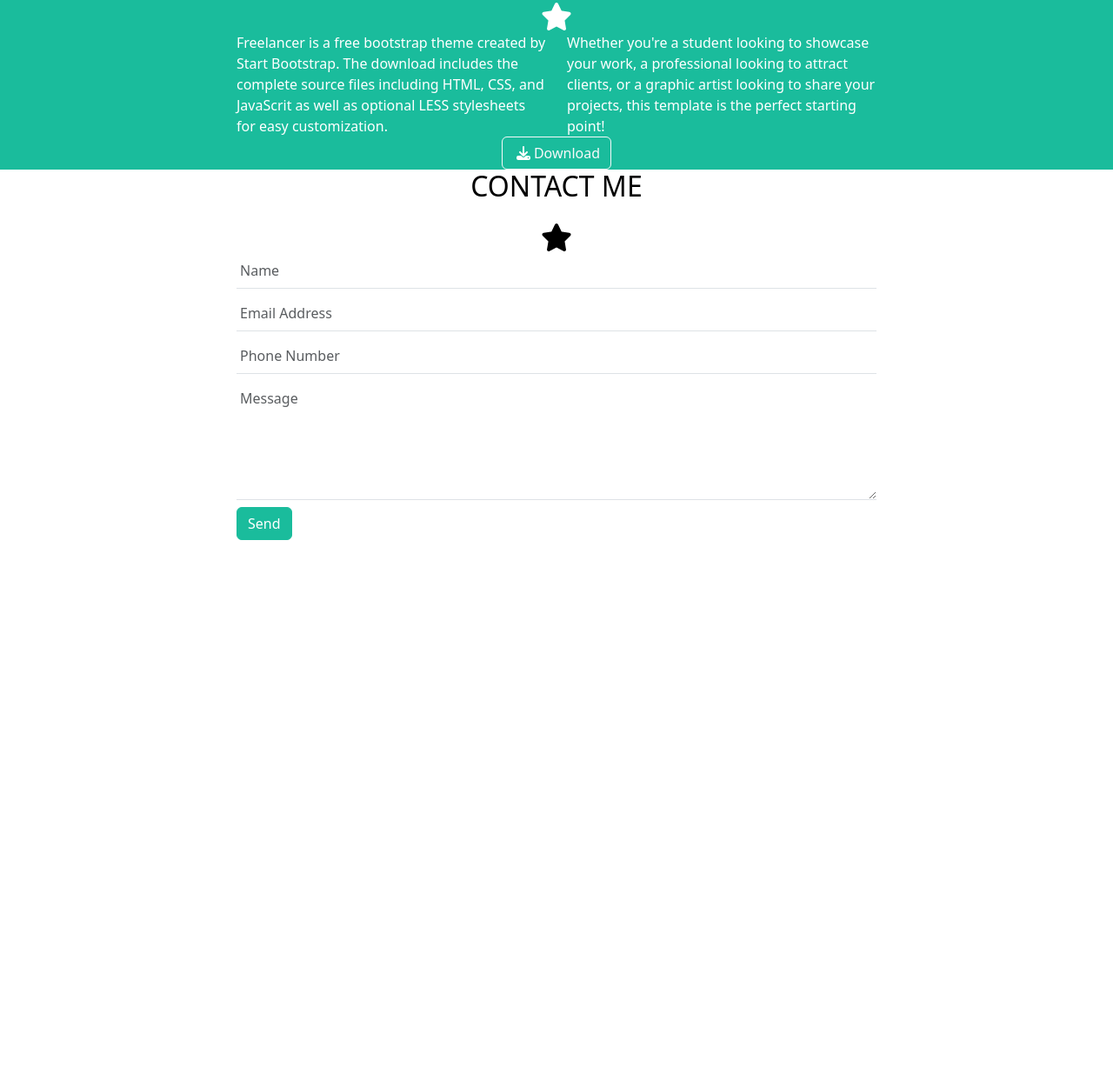
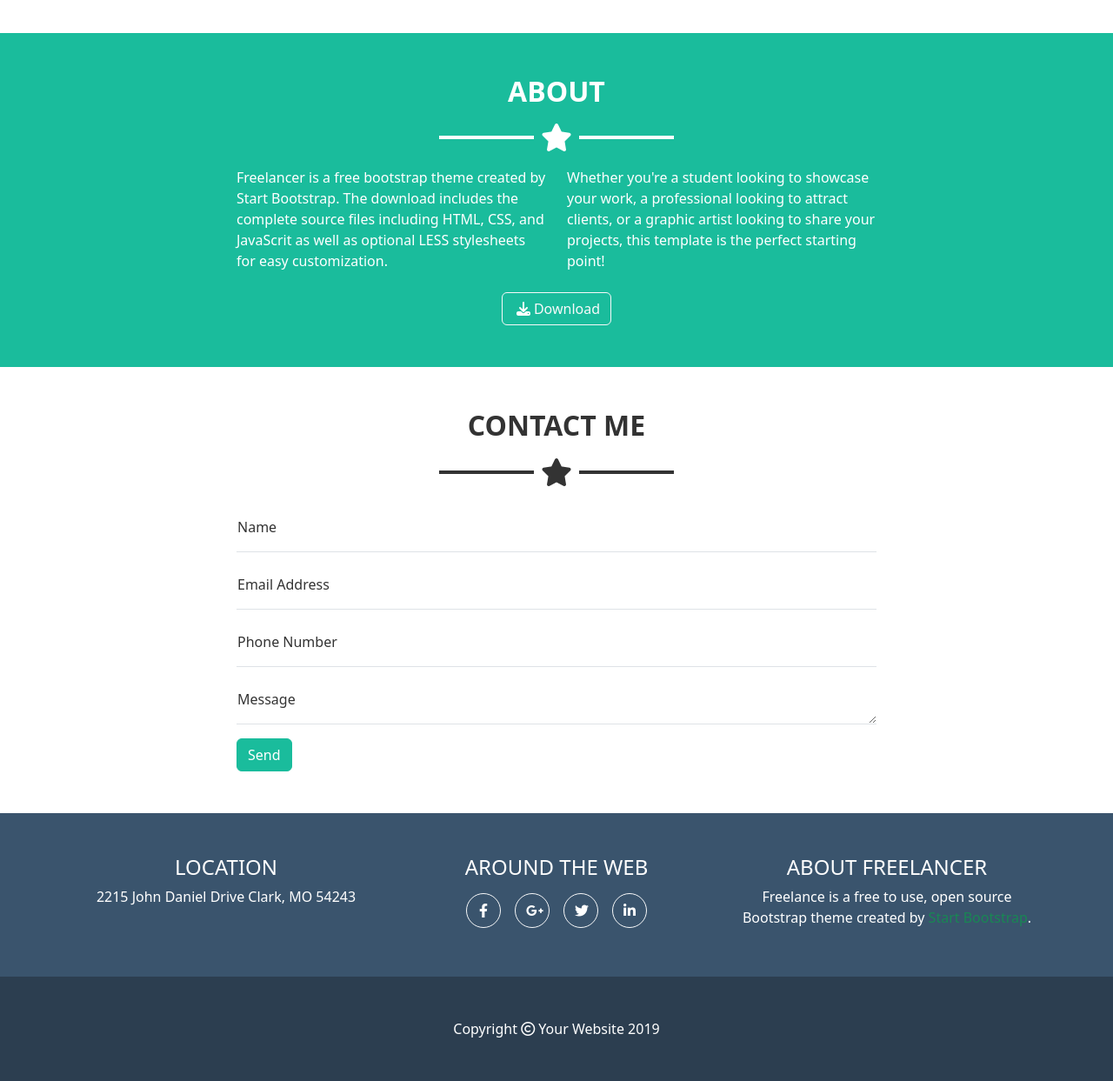
Before and after one commit to LorenzoPorrega/html-css-bootstrap-freelancer, a plain HTML site: page index.html in a window 1280 px wide. Shown: the part 1288-2531 px from the top of the page at 87% size. Before the commit the page ends 1909 px from the top, so only its background shows below. Drawn offline with nearby package versions, Linux system fonts and the light colour scheme.

Commit message:
exercise complted

```diff
--- a/css/style.css
+++ b/css/style.css
@@ -11,6 +11,27 @@ body{
 main{
     overflow: auto;
 }
+
+.widthed-hr{
+    max-width: 15%;
+    width: 10%;
+    opacity: 1;
+}
+
+.dark-grey-color{
+    color: rgb(51, 51, 51);
+}
+
+/*
+CLASSE PER NON SCRIVERE TUTTE LE CLASSI UTILITIES NEGLI INPUT DEL FORM - NON USATA
+.my-form{
+    border: 0;
+    border-bottom: 1px solid grey;
+    color: black;
+    padding: 0 0.25rem;
+    border-radius: 0;
+}
+*/
 
 /* ---- HEADER---- */
 
@@ -32,11 +53,6 @@ header{
 .hero img{
     width: 50%;
     max-width: 250px;
-}
-
-.widthed-hr{
-    width: 15%;
-    opacity: 1;
 }
 
 /* ---- PORTFOLIO SECTION ---- */
@@ -71,3 +87,28 @@ header{
 .contact button:hover span{
 color: black;
 }
+
+/* ---- FOOTER ---- */
+
+.footer-top{
+    background-color: rgb(58, 84, 109);
+}
+
+.footer-top .btn{
+    border-radius: 50%;
+    width: 40px;
+    aspect-ratio: 1/1;
+}
+
+.footer-top .btn:hover i{
+    color: rgb(58, 84, 109);
+}
+
+.link-footer-top{
+    text-decoration: none;
+    color: #1abc9c;
+}
+
+.footer-bottom{
+    background-color: rgb(44, 62, 80);
+}
--- a/index.html
+++ b/index.html
@@ -44,31 +44,23 @@
                 <div class="mb-3"><img src="img/avatar.svg" alt=""></div>
                 <h2 class="mb-3 fw-bold fs-1">START BOOTSTRAP</h2>
                 <div class="mb-3 d-flex justify-content-center align-items-center">
-                    <hr class="m-2 border-4 widthed-hr">
-                    <i class="mx-4 fa-solid fa-star fs-2"></i>
-                    <hr class="m-2 border-4 widthed-hr">
+                    <hr class="border-4 widthed-hr">
+                    <i class="mx-2 fa-solid fa-star fs-2"></i>
+                    <hr class="border-4 widthed-hr">
                 </div>
-                <div class="mb-3"><h5 class="fs-4">GRAPHIC ARTIST - WEB DESIGNER - ILLUSTRATOR</h5></div>
+                <div><h5>GRAPHIC ARTIST - WEB DESIGNER - ILLUSTRATOR</h5></div>
             </div>
         </section>
         <!-- PORTFOLIO SECTION -->
-        <section class="portfolio">
+        <section class="portfolio py-5">
             <div class="container">
                 <!-- PORTFOLIO SECTION HEADING -->
-                <div class="row gy-3 text-center flex-wrap">
-                    <div class="col-12">
-                        <h2 class="text-black">PORTFOLIO</h2>
-                    </div>
-                    <div class="col-12">
-                        <div class="row gx-1 d-flex justify-content-center">
-                            <div class="col-offset-3"></div>
-                            <div class="col-2 d-flex align-item-center"><hr class="m-2 border-4"></div>
-                            <div class="col-1">
-                                <i class="fa-solid fa-star fs-2 text-black"></i>
-                            </div>
-                            <div class="col-2 d-flex align-item-center"><hr class="m-2 border-4"></div>
-                            <div class="col-offset-3"></div>
-                        </div>
+                <div class="container text-center dark-grey-color">
+                    <h2 class="mb-3 fw-bold fs-2">PORTFOLIO</h2>
+                    <div class="mb-3 d-flex justify-content-center align-items-center">
+                        <hr class="border-4 widthed-hr dark-grey-color">
+                        <i class="mx-2 fa-solid fa-star fs-2 dark-grey-color"></i>
+                        <hr class="border-4 widthed-hr dark-grey-color">
                     </div>
                 </div>
                 <!-- IMAGES CARDS -->
@@ -83,27 +75,19 @@
             </div>
         </section>
         <!-- ABOUT SECTION -->
-        <section class="about">
+        <section class="about py-5">
             <div class="container">
                 <!-- ABOUT SECTION HEADING -->
-                <div class="row gy-3 text-center flex-wrap">
-                    <div class="col-12">
-                        <h2>ABOUT</h2>
-                    </div>
-                    <div class="col-12">
-                        <div class="row gx-1 d-flex justify-content-center">
-                            <div class="col-offset-3"></div>
-                            <div class="col-2 d-flex align-item-center"><hr class="m-2 border-4"></div>
-                            <div class="col-1">
-                                <i class="fa-solid fa-star fs-2"></i>
-                            </div>
-                            <div class="col-2 d-flex align-item-center"><hr class="m-2 border-4"></div>
-                            <div class="col-offset-3"></div>
-                        </div>
+                <div class="container text-center">
+                    <h2 class="mb-3 fw-bold fs-2">ABOUT</h2>
+                    <div class="mb-3 d-flex justify-content-center align-items-center">
+                        <hr class="border-4 widthed-hr">
+                        <i class="mx-2 fa-solid fa-star fs-2"></i>
+                        <hr class="border-4 widthed-hr">
                     </div>
                 </div>
                 <!-- ABOUT TEXT EXPLANATION -->
-                <div class="row d-flex justify-content-center">
+                <div class="row mb-4 d-flex justify-content-center">
                         <div class="col-8">
                             <div class="row gy-3">
                                 <div class="col-md">Freelancer is a free bootstrap theme created by Start Bootstrap. The download includes the complete source files including HTML, CSS, and JavaScrit as well as optional LESS stylesheets for easy customization.</div>
@@ -119,40 +103,36 @@
             </div>
         </section>
         <!-- CONTACT ME SECTION -->
-        <section class="contact">
+        <section class="contact py-5">
             <div class="container">
                 <!-- CONTACT ME SECTION HEADING-->
-                <div class="row gy-3 text-center flex-wrap">
-                    <div class="col-12 text-black">
-                        <h2>CONTACT ME</h2>
-                    </div>
-                    <div class="col-12">
-                        <div class="row gx-1 justify-content-center">
-                            <div class="col-offset-3"></div>
-                            <div class="col-2 d-flex align-item-center"><hr class="m-2 border-4"></div>
-                            <div class="col-1 ">
-                                <i class="fa-solid fa-star fs-2 text-black"></i>
-                            </div>
-                            <div class="col-2 d-flex align-item-center"><hr class="m-2 border-4"></div>
-                            <div class="col-offset-3"></div>
-                        </div>
+                <div class="container text-center dark-grey-color">
+                    <h2 class="mb-3 fw-bold fs-2">CONTACT ME</h2>
+                    <div class="mb-3 d-flex justify-content-center align-items-center">
+                        <hr class="border-4 widthed-hr dark-grey-color">
+                        <i class="mx-2 fa-solid fa-star fs-2 dark-grey-color"></i>
+                        <hr class="border-4 widthed-hr dark-grey-color">
                     </div>
                 </div>
                 <!-- FORM -->
                 <div class="row justify-content-center">
                     <div class="col-8">
                         <form>
-                            <div class="mb-2">
-                                <input type="name" class="form-control border-grey border-0 border-bottom rounded-0 px-1 py-2" placeholder="Name" id="name">
+                            <div class="form-floating mb-2">
+                                <input type="name" class="form-control border-grey border-0 border-bottom rounded-0 px-1" id="floatingInput" placeholder="name@example.com">
+                                <label class="dark-grey-color px-0" for="floatingInput">Name</label>
                             </div>
-                            <div class="mb-2">
-                                <input type="email" class="form-control border-grey border-0 border-bottom rounded-0 px-1 py-2" placeholder="Email Address" id="exampleInputEmail1">
+                            <div class="form-floating mb-2">
+                                <input type="email" class="form-control border-grey border-0 border-bottom rounded-0 px-1" id="floatingInput" placeholder="name@example.com">
+                                <label class="dark-grey-color px-0" for="floatingInput">Email Address</label>
                             </div>
-                            <div class="mb-2">
-                                <input type="phone" class="form-control border-grey border-0 border-bottom rounded-0 px-1 py-2" placeholder="Phone Number" id="exampleInputPassword1">
+                            <div class="form-floating mb-2">
+                                <input type="phone" class="form-control border-grey border-0 border-bottom rounded-0 px-1" id="floatingInput" placeholder="PhoneNumber">
+                                <label class="dark-grey-color px-0" for="floatingInput">Phone Number</label>
                             </div>
-                            <div class="mb-2">
-                                <textarea name="message" class="form-control border-grey border-0 border-bottom rounded-0 px-1 py-2" placeholder="Message" id="text" rows="5"></textarea>
+                            <div class="form-floating mb-3">
+                                <textarea name="message" class="form-control border-grey border-0 border-bottom rounded-0 px-1" placeholder="Message" id="text" rows="5"></textarea>
+                                <label class="dark-grey-color px-0" for="floatingInput">Message</label>
                             </div>
                             <div>
                                 <button type="submit" class="btn btn-light text-white"><span>Send</span></button>
@@ -164,7 +144,35 @@
         </section>
     </main>
     <footer>
-
+        <section class="footer-top">
+            <div class="container py-5">
+                <div class="row text-center g-4 justify-content-center">
+                    <div class="col-md-4">
+                        <h4>LOCATION</h4>
+                        <span>2215 John Daniel Drive Clark, MO 54243
+                        </span>
+                    </div>
+                    <div class="col-md-4">
+                        <h4>AROUND THE WEB</h4>
+                        <div class="d-flex justify-content-center">
+                            <div class="m-2"><button type="button" class="btn btn-outline-light"><i class="fa-brands fa-facebook-f"></i></button></div>
+                            <div class="m-2"><button type="button" class="btn btn-outline-light"><i class="fa-brands fa-google-plus-g"></i></button></div>
+                            <div class="m-2"><button type="button" class="btn btn-outline-light"><i class="fa-brands fa-twitter"></i></button></div>
+                            <div class="m-2"><button type="button" class="btn btn-outline-light"><i class="fa-brands fa-linkedin-in"></i></button></div>
+                        </div>
+                    </div>
+                    <div class="col-md-4">
+                        <h4>ABOUT FREELANCER</h4>
+                        <span>Freelance is a free to use, open source Bootstrap theme created by <a href="#" class="link-footer-top link-success link-offset-2 link-underline-opacity-25 link-underline-opacity-100-hover">Start Bootstrap</a>.</span>
+                    </div>
+                </div>
+            </div>
+        </section>
+        <section class="footer-bottom py-5">
+            <div class="container text-center">
+                <span>Copyright <i class="fa-regular fa-copyright"></i> Your Website 2019</span>
+            </div>
+        </section>
     </footer>
 </body>
 </html>
@@ -177,19 +185,25 @@ Ha senso la .row per il form?
 <!--
 DA FARE
 
-Levare paddings, margin a containers, row e colonne
-Usare section con le stesse misure e container con le stesse misure, agire dopo
-Levare il colonnamento in jumbo section, usare solo dei div con un container text-center
-Levare gli h2, le stelle e gli hr dalle colonne e metterle solo in text-center nel main container
-Dare una classe in CSS per i titoli delle sezioni tipo .section-title con text-align-center e magari text-uppercase
+FATTO - Levare paddings, margin a containers, row e colonne
+FATTO - Usare section con le stesse misure e container con le stesse misure, agire dopo
+FATTO - Levare il colonnamento in jumbo section, usare solo dei div con un container text-center
+FATTO - Levare gli h2, le stelle e gli hr dalle colonne e metterle solo in text-center nel main container
+NON FATTO PER LE POCHI CLASSI DATE ALLE H# - Dare una classe in CSS per i titoli delle sezioni tipo .section-title con text-align-center e magari text-uppercase
 FATTO - Mettere in col-10 il contenuto dell'about e poi per dividere i due box dare col-6 o col normale o col-md per averle in due da md in su e in col-6 automatico da telefono in giù
 FATTO - Rifare la nav-bar con il preset di bootstrap svuotato un po' delle cose complesse oppure fare come ha fatto florian con il d-md-none e flexare il container usando ms-auto sul bottone e sulla lista
-Usare i floating labels anziché i placeholders
-Fare una classe secondaria tipo "my-form-control" per dare le caratteristiche degli input del form a tutti con una sola classe
+FATTO - Usare i floating labels anziché i placeholders
+PROVATO A FARE MA NON OVERRIDA - Fare una classe secondaria tipo "my-form-control" per dare le caratteristiche degli input del form a tutti con una sola classe
 
 CHIEDERE IN TICKET
 
 Ha senso la .row per il form?
-Usare width sulla jumbo image e sulle portfolio card images?
+FATTO (non usata perché basta text-center per div) - Usare width sulla jumbo image e sulle portfolio card images?
 FATTO (la scrollbar ci passa sopra però) - Come fare per la nav top-fixed? Min-height, height fissa o max-height? Come centrare il contenuto, con flex o con l'altezza del contenitore? Come faccio con bootstrap ad impedire che la scroll bar della pagina vada sopra la nav?
 -->
+
+
+
+<!--
+Chiedere a Florian come mai le rows alla textarea non si applicano come si applicavano prima che fosse class form-floating.
+-->
```
